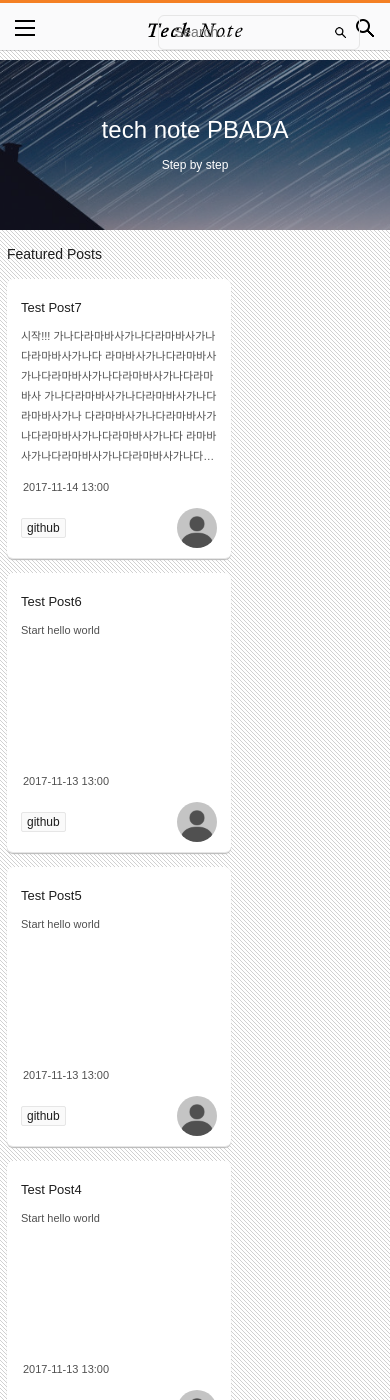
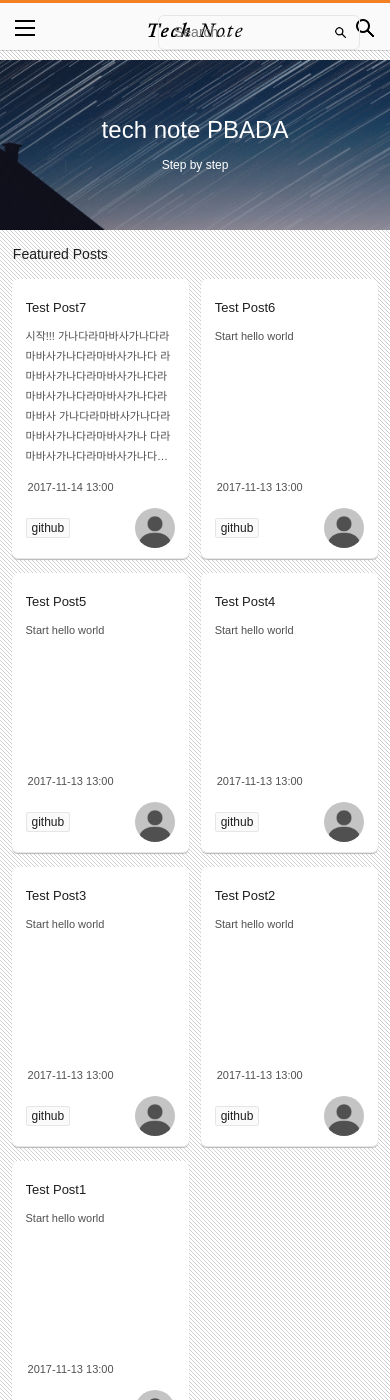
Before and after one commit to nsshopping/nsshopping.github.io, a Jekyll site: the page built from index.html, in a window 390 px wide and 1400 px high. Built offline with Jekyll 4.4.1, drawn with Linux system fonts in a browser that asks for light colours; some web fonts are replaced; the list of posts is cut into pages by our own code; comment, search, counter and statistics services are not loaded.

Commit message:
Update tiles.css

```diff
--- a/assets/css/tiles.css
+++ b/assets/css/tiles.css
@@ -1,4 +1,6 @@
 @charset "UTF-8";\
+
+html {overflow-y:hidden}
 
 /*.home-template #post-list {position:relative;height: 920px}
 .home-template #post-list .post-item {position:absolute; margin:0px; padding:10px; border-bottom:0px;background-color:#e1e1e1;}
@@ -13,3 +15,20 @@
 .home-template #post-list .post-item {overflow: hidden;width:224px;height: 280px;margin:7px;padding: 21px 14px 10px;-webkit-box-shadow: 0 1px 1px #b9b9b9;-moz-box-shadow: 0 1px 1px #b9b9b9;box-shadow: 0 1px 1px #b9b9b9;-webkit-border-radius: 6px;-moz-border-radius: 6px;border-radius: 6px;background-color: #fff;-webkit-box-sizing: border-box;-moz-box-sizing: border-box;box-sizing: border-box;}
 .home-template #post-list .item-wrap {position:relative; height: 100%;}
 .home-template #post-list .item-wrap .link {display: inline-block; width:100%;}
+
+
+.home-template #post-list .post-item {width:224px;}
+@media only screen and (max-width: 1024px) {
+    .container{max-width:714px}
+    .home-template #post-list .post-item {width:224px; }
+}
+
+@media only screen and (max-width: 732px) {
+    .container{max-width:476px}
+    .home-template #post-list .post-item {width:224px;}
+}
+
+@media only screen and (max-width: 492px) {
+    .container{max-width:100%; margin-left:1.5%;margin-right:1.5%;}
+    .home-template #post-list .post-item {width:47%;margin-left:1.5%;margin-right:1.5%;}
+}
```
